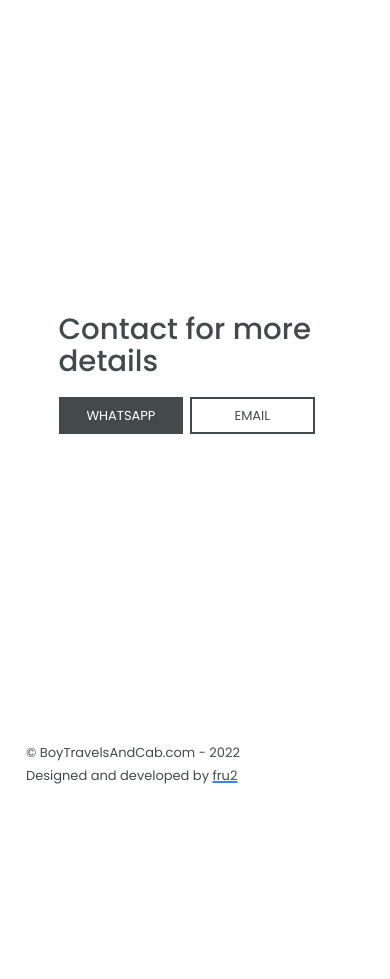
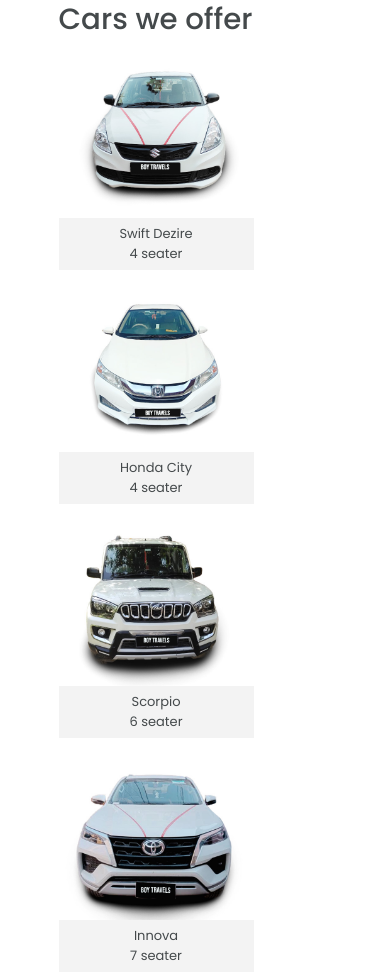
Before and after one commit to fru2/taxi-landing-page, a website: page public/index.html in a window 390 px wide. Shown: the part 11021-12000 px from the top of the page. Before the commit the page ends 11823 px from the top, so only its background shows below. Drawn offline with nearby package versions, Linux system fonts and the light colour scheme.

Commit message:
review and cars-category section added

```diff
--- a/public/css/styles.css
+++ b/public/css/styles.css
@@ -115,3 +115,45 @@
   transform: scaleX(1);
   transform-origin: bottom left;
 }
+
+
+#eapps-google-reviews-9555bf77-4c23-40c1-8c24-48eff50ee16f>div>div>div.WidgetTitle__Container-sc-173f1y-0.eLZcUW>div>div>div {
+  opacity: 0 !important;
+  display: none !important;
+}
+
+#eapps-google-reviews-9555bf77-4c23-40c1-8c24-48eff50ee16f>div>a {
+  opacity: 0 !important;
+}
+
+
+.car-cards-container {
+  width: 100%;
+  display: flex;
+  justify-content: space-between;
+  flex-wrap: wrap;
+}
+
+.car-card {
+  height: 18rem;
+  width: 15rem;
+  isolation: isolate;
+  position: relative;
+}
+
+.car-card>img {
+  position: absolute;
+  height: 15rem;
+  width: 15rem;
+  object-fit: cover;
+  z-index: -50;
+}
+
+.car-card>div {
+  position: absolute;
+  bottom: 0;
+  width: 100%;
+  text-align: center;
+  background-color: #f3f3f3;
+  padding: 0.5rem 0;
+}
--- a/public/index.html
+++ b/public/index.html
@@ -153,6 +153,59 @@
     </div>
   </section>
 
+  <section class="px-10 min-h-[100vh] flex flex-col sm:items-center justify-center box-border relative z-30"
+    id="cars-section">
+
+    <h3 class="text-4xl sm:text-5xl font-medium sm:w-max mt-32 sm:mt-0">Cars we offer</h3>
+
+    <div class="car-cards-container">
+
+      <div class="car-card">
+        <img src="assets/images/car-1.jpg" loading="lazy" alt="">
+        <div>
+          <p>Swift Dezire</p>
+          <span>4 seater</span>
+        </div>
+      </div>
+
+      <div class="car-card">
+        <img src="assets/images/car-2.jpg" loading="lazy" alt="">
+        <div>
+          <p>Honda City</p>
+          <span>4 seater</span>
+        </div>
+      </div>
+
+
+      <div class="car-card">
+        <img src="assets/images/car-3.jpg" loading="lazy" alt="">
+        <div>
+          <p>Scorpio</p>
+          <span>6 seater</span>
+        </div>
+      </div>
+
+
+      <div class="car-card">
+        <img src="assets/images/car-4.jpg" loading="lazy" alt="">
+        <div>
+          <p>Innova</p>
+          <span>7 seater</span>
+        </div>
+      </div>
+
+    </div>
+
+  </section>
+
+  <section class="px-10 min-h-[100vh] flex flex-col sm:items-center justify-center box-border relative z-30"
+    id="review-section">
+
+    <h3 class="text-4xl sm:text-5xl font-medium sm:w-max mt-32 sm:mt-0">What our customer says</h3>
+
+    <div class="elfsight-app-9555bf77-4c23-40c1-8c24-48eff50ee16f"></div>
+
+  </section>
 
 
   <section class="px-10 min-h-[100vh] flex flex-col sm:items-center justify-center box-border relative z-30"
@@ -172,6 +225,7 @@
           href="mailto:boytravelsandcab@gmail.com">EMAIL</a></button>
     </div>
   </section>
+
 
 
   <div class="fab fixed bottom-0 right-0 z-[49] px-8 my-6 flex flex-row w-full justify-between">
@@ -203,10 +257,19 @@
 
 
   <footer class="flex sm:flex-row flex-col justify-between relative z-30">
+
+    <iframe
+      src="https://www.google.com/maps/embed?pb=!1m18!1m12!1m3!1d3598.707620605914!2d85.068426!3d25.581392400000002!2m3!1f0!2f0!3f0!3m2!1i1024!2i768!4f13.1!3m3!1m2!1s0x0%3A0x84fd173ac5b571a2!2sBoy%20Travels%20%26%20Cab%20Services!5e0!3m2!1sen!2sin!4v1665447731045!5m2!1sen!2sin"
+      width="100%" height="500" style="border:0;" allowfullscreen="" loading="lazy"
+      referrerpolicy="no-referrer-when-downgrade"></iframe>
+
+
     <p>© BoyTravelsAndCab.com - 2022</p>
     <p class="pt-1 sm:p-0">Designed and developed by <span><a href="https://utsav-anand.com" target="_blank"
           class="decoration-2 decoration-blue-500 underline">fru2</a></span></p>
   </footer>
+
+
 
   <script src="https://cdnjs.cloudflare.com/ajax/libs/lottie-player/1.4.3/lottie-player.js"
     integrity="sha512-gloNJjJNXOqLPOVxOJ/Sg9VN4jSPZpDdEQC+CDP0TczZ6OaOk0Ru1daFEOT/XAJY7fYABwFWVRXOx4HMFr6+lA=="
@@ -216,7 +279,12 @@
   <script defer src="https://cdnjs.cloudflare.com/ajax/libs/gsap/3.9.1/ScrollTrigger.min.js"></script>
   <script defer src="https://cdnjs.cloudflare.com/ajax/libs/gsap/3.9.1/CustomEase.min.js"></script>
 
+  <script defer src="https://apps.elfsight.com/p/platform.js"></script>
+
+
   <script defer src="./scripts/main.js"></script>
+
+
 
 </body>
 
```
Also changed, not shown: public/assets/images/car-1.jpg (added), public/assets/images/car-2.jpg (added), public/assets/images/car-3.jpg (added), public/assets/images/car-4.jpg (added).
